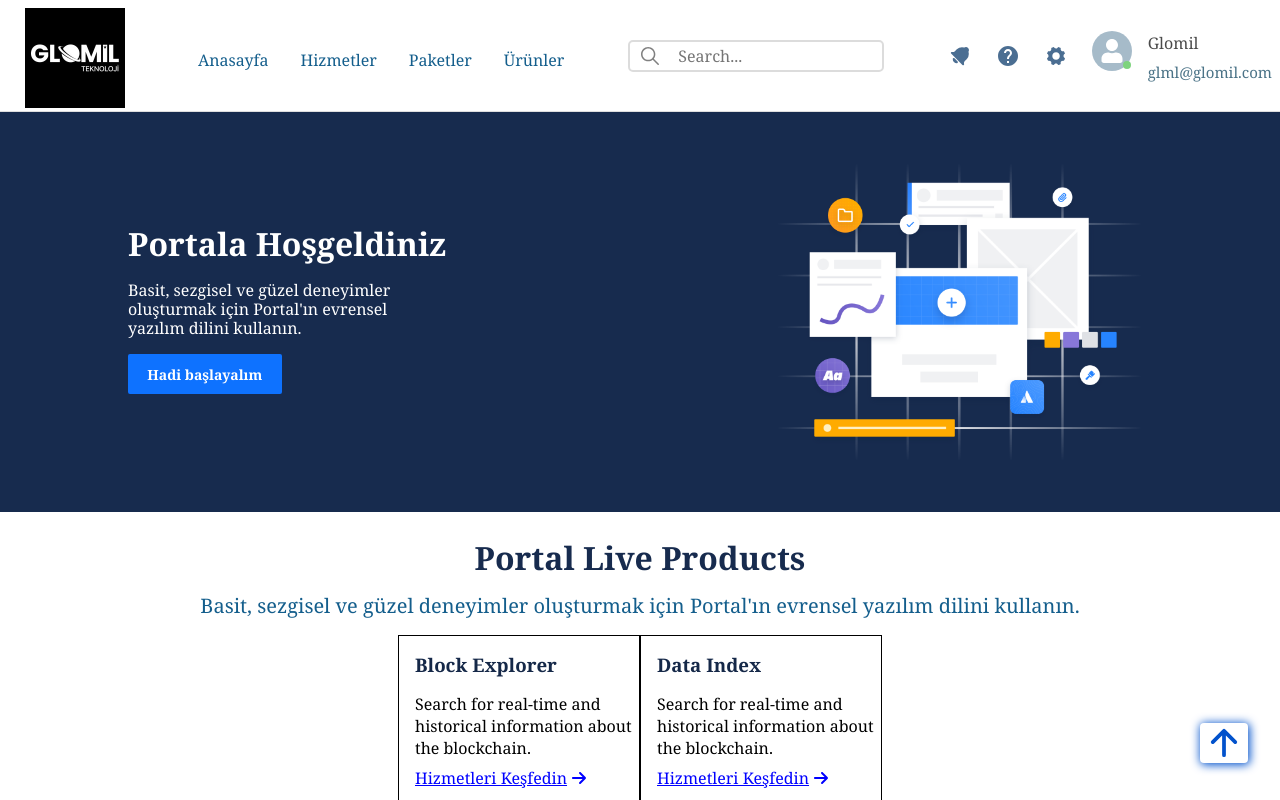
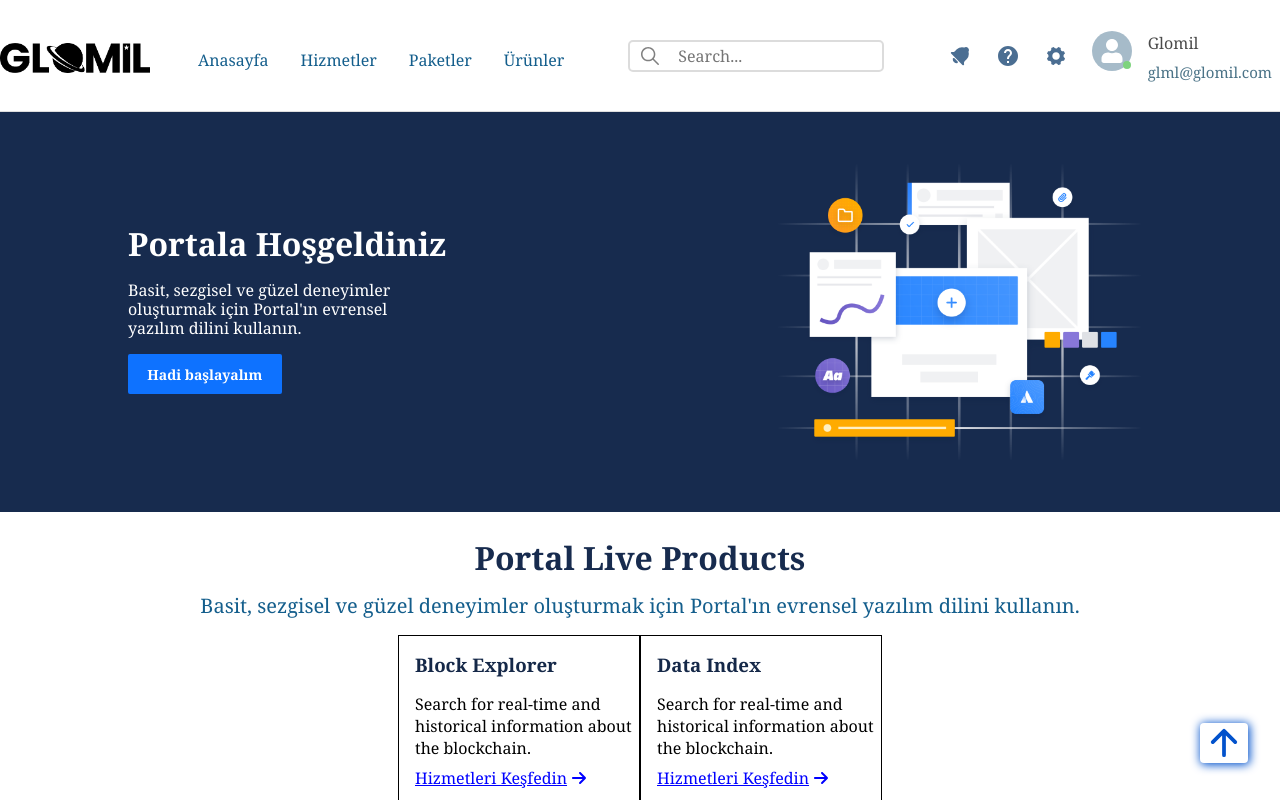
Before and after one commit to oguzcan-ayan/Glomil-Portal-Test-Case-with-React, a React (Vite) app: page / in a window 1280 px wide. Shown: the top 800 px of the page. Built offline with nearby package versions, Linux system fonts and the light colour scheme.

Commit message:
update-portal

```diff
--- a/src/components/Header.jsx
+++ b/src/components/Header.jsx
@@ -14,7 +14,7 @@ function Header() {
         <>
             <div className='portal-header'>
                 <NavLink to="/">
-                    <img className='glomil-logo' src="src\assets\img\glomil-site-page.png" alt="glomil-site-logo" />
+                    <img className='glomil-logo' src='src\assets\img\glomil-logo.png' alt="glomil-site-logo" />
                 </NavLink>
 
                 <ResponsiveHeader />
```
